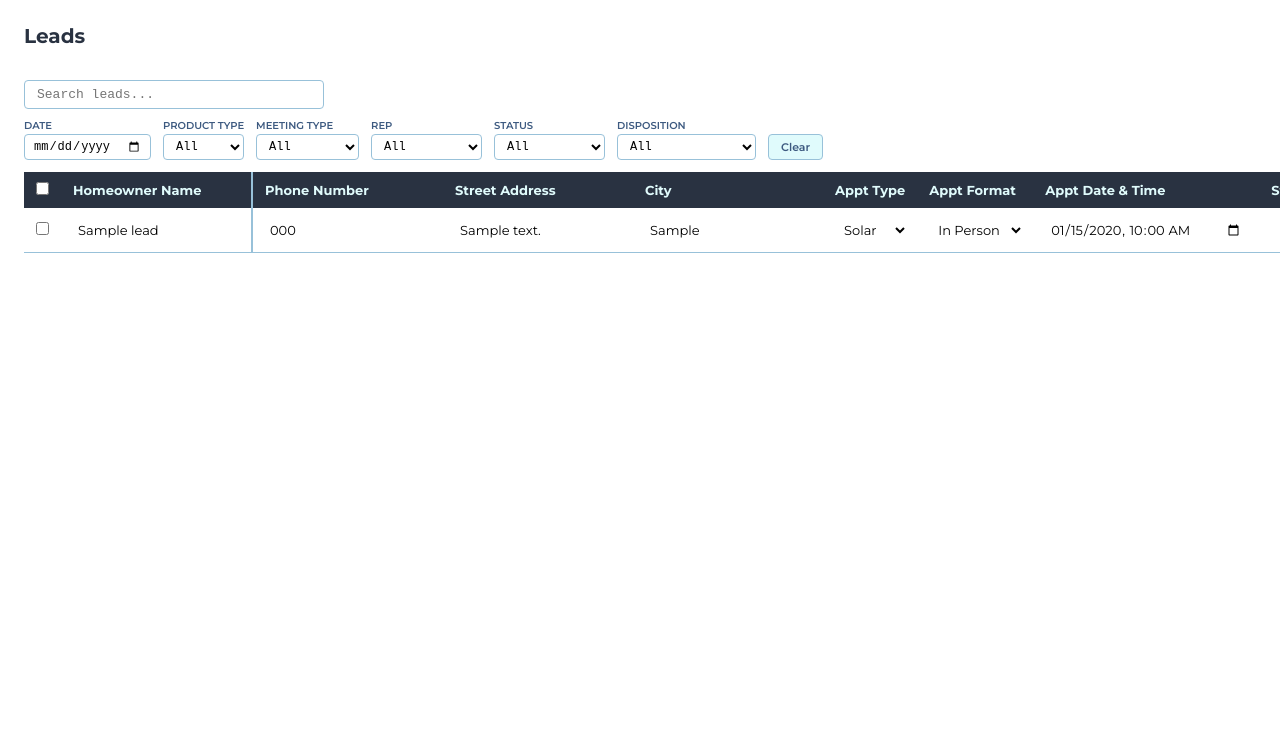
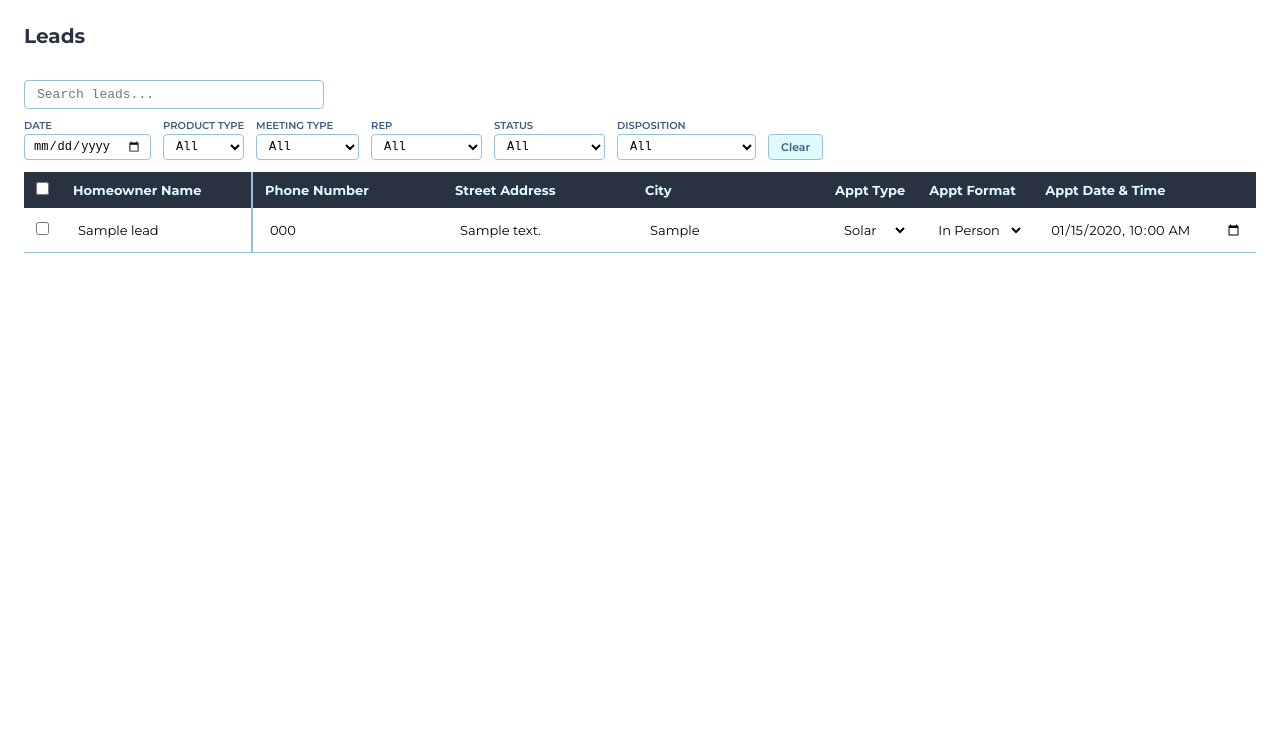
Before and after one commit to adam12798/Mapping-and-Dispo, a Django app: page /crm/ in a window 1280 px wide. Shown: the part 44-800 px from the top of the page. Run offline with Django 5.2, Linux system fonts and the light colour scheme; tables that the repository leaves empty hold one stand-in row (values such as "Sample post").

Commit message:
Fix frozen columns by wrapping table in scroll container
position:sticky requires the overflow to be on a direct parent.
Moved overflow-x from crm-container to a new crm-table-wrapper
div around just the table.

Co-Authored-By: Claude Opus 4.6 <noreply@anthropic.com>

```diff
--- a/maps/static/maps/style.css
+++ b/maps/static/maps/style.css
@@ -49,9 +49,13 @@ html, body {
 .crm-container {
     padding: 24px;
     max-width: 100%;
-    overflow-x: auto;
     background: #fff;
     min-height: calc(100vh - 44px);
+}
+
+.crm-table-wrapper {
+    overflow-x: auto;
+    max-width: 100%;
 }
 
 .crm-header {
--- a/maps/templates/maps/crm.html
+++ b/maps/templates/maps/crm.html
@@ -79,6 +79,7 @@
             </div>
             <button class="filter-clear" onclick="clearFilters()">Clear</button>
         </div>
+        <div class="crm-table-wrapper">
         <table class="crm-table">
             <thead>
                 <tr>
@@ -146,6 +147,7 @@
                 {% endfor %}
             </tbody>
         </table>
+        </div>
     </div>
 
     <script>
```
